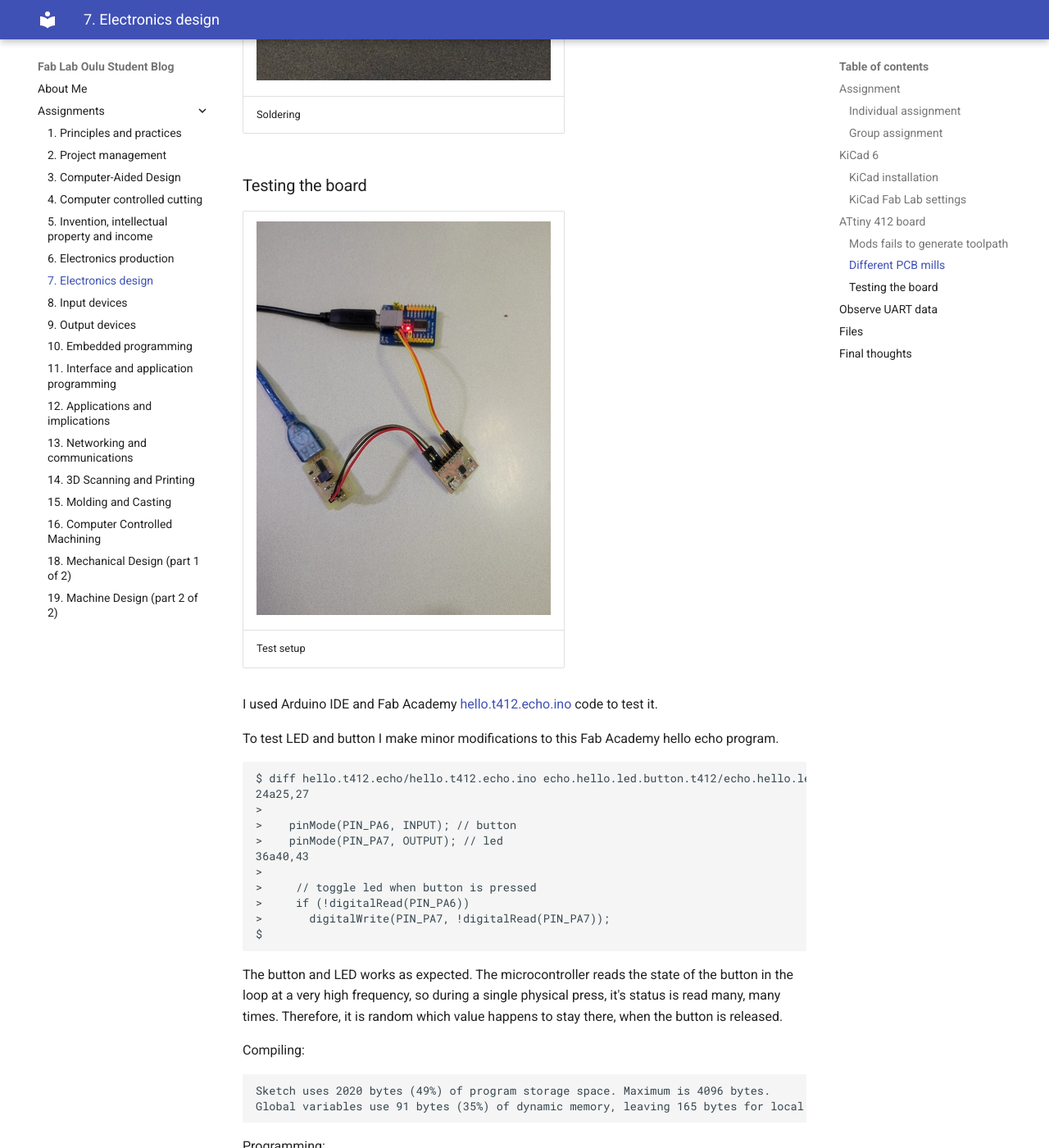
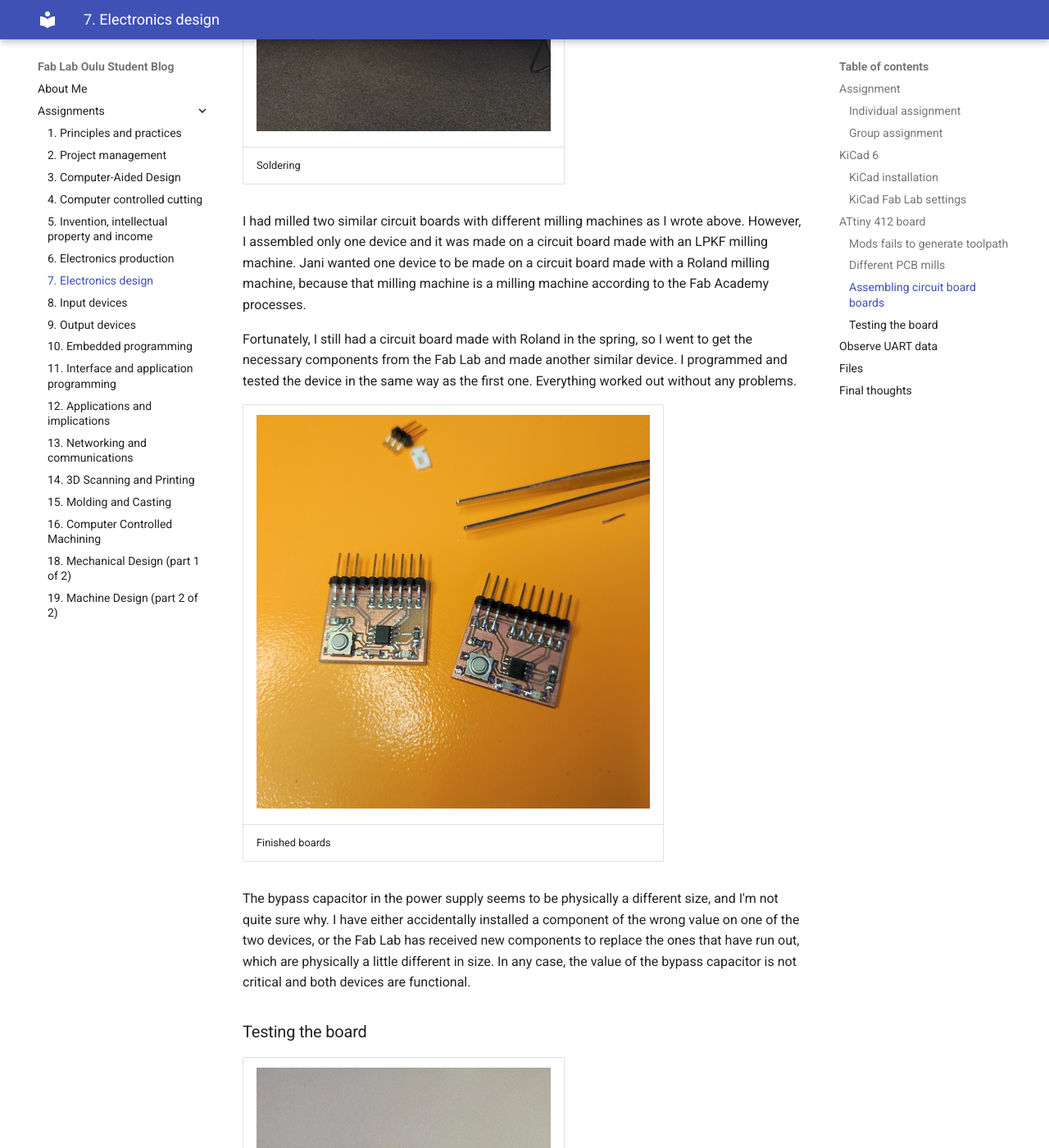
Before and after one commit to palosaari/fablab, an MkDocs documentation site: the page built from docs/assignments/week07.md, in a window 1280 px wide and 1400 px high, scrolled down 10941 px. Shown: the whole window at 82% size. Built offline with MkDocs 1.6.1 and Material for MkDocs 9.7.7, drawn with Linux system fonts in a browser that asks for light colours; some of the changed text lies outside the part shown.

Commit message:
week07: assemble PCB milled with Roland monoFab SRM-20
Document board assembly to PCB made with Roland monoFab SRM-20 as
requested by Jani Ylioja.

Signed-off-by: Antti Palosaari <crope@iki.fi>

```diff
--- a/docs/assignments/week07.md
+++ b/docs/assignments/week07.md
@@ -131,9 +131,21 @@ From KiCad PCB Editor I made both SVG-images and Gerber files of my PCB design.
 ||
 |PCB v2 on LPKF. It is OK.|
 
+### Assembling circuit board boards
+
 |![](../images/week07/soldering.resized.jpg)|
 ||
 |Soldering|
+
+I had milled two similar circuit boards with different milling machines as I wrote above. However, I assembled only one device and it was made on a circuit board made with an LPKF milling machine. Jani wanted one device to be made on a circuit board made with a Roland milling machine, because that milling machine is a milling machine according to the Fab Academy processes.
+
+Fortunately, I still had a circuit board made with Roland in the spring, so I went to get the necessary components from the Fab Lab and made another similar device. I programmed and tested the device in the same way as the first one. Everything worked out without any problems.
+
+|![](../images/week07/boards.resized.jpg)|
+||
+|Finished boards|
+
+The bypass capacitor in the power supply seems to be physically a different size, and I'm not quite sure why. I have either accidentally installed a component of the wrong value on one of the two devices, or the Fab Lab has received new components to replace the ones that have run out, which are physically a little different in size. In any case, the value of the bypass capacitor is not critical and both devices are functional.
 
 ### Testing the board
 
```
Also changed, not shown: docs/images/week07/boards.resized.jpg (added).
